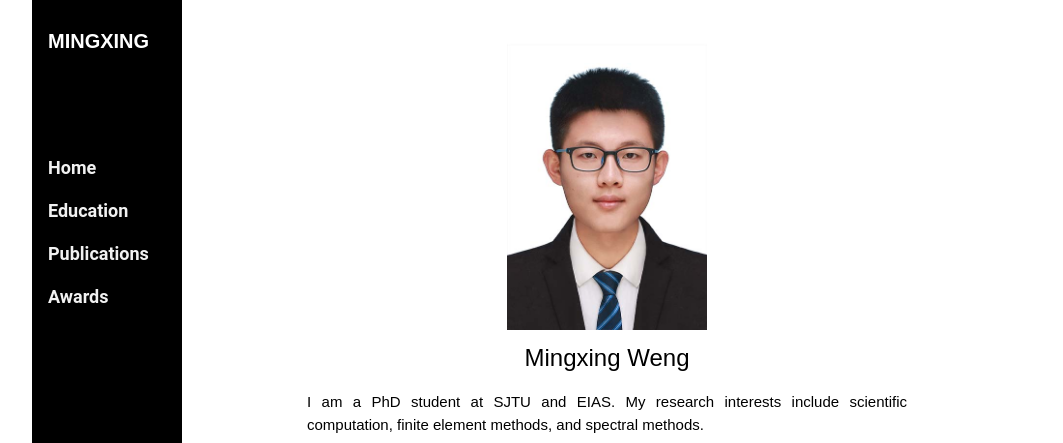
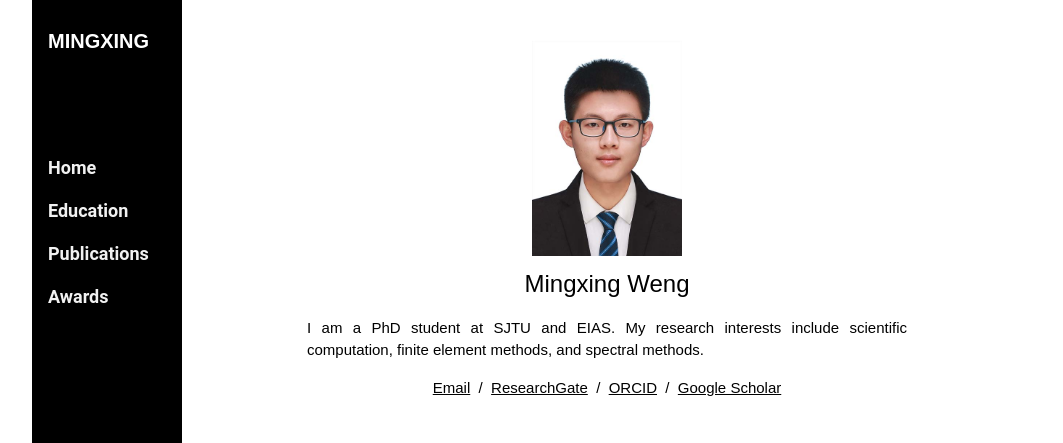
Before and after one commit to mxweng/HomePage, a plain HTML site: page index.html in a window 1280 px wide. Shown: the top 443 px of the page, without its empty margins (108-1171 px from the left). Drawn offline with Linux system fonts and the light colour scheme; a script that the page names is missing.

Commit message:
photo size, add orcid and google scholar

```diff
--- a/index.html
+++ b/index.html
@@ -83,14 +83,16 @@
 
 <!-- The Home Section -->
     <div class="w3-container w3-center w3-padding-32" id="home">
-      <img style="width: 60%;max-width: 200px" alt="profile photo" src="images/wmx-photo.jpg">
+      <img style="width: 100%;max-width: 150px" alt="profile photo" src="images/wmx-photo.jpg">
       <h3>Mingxing Weng</h3>
         <p class="w3-justify" style="width:100%;border:0px;border-spacing:0px;border-collapse:separate;margin-right:auto;margin-left:auto;max-width:600px">
           I am a PhD student at SJTU and EIAS. My research interests include scientific computation, finite element methods, and spectral methods.
         </p>
         <p class="w3-center">
           <a href="mailto:mxweng22@sjtu.edu.cn">Email</a> &nbsp/&nbsp
-          <a href="https://www.researchgate.net/profile/Mingxing-Weng">ResearchGate</a>
+          <a href="https://www.researchgate.net/profile/Mingxing-Weng">ResearchGate</a> &nbsp/&nbsp
+	    <a href="https://orcid.org/0000-0003-1264-4236">ORCID</a> &nbsp/&nbsp
+	    <a href="https://scholar.google.com/citations?user=5g3_X1UAAAAJ">Google Scholar</a>
         </p>
         </tbody></table>
   </div>
```
